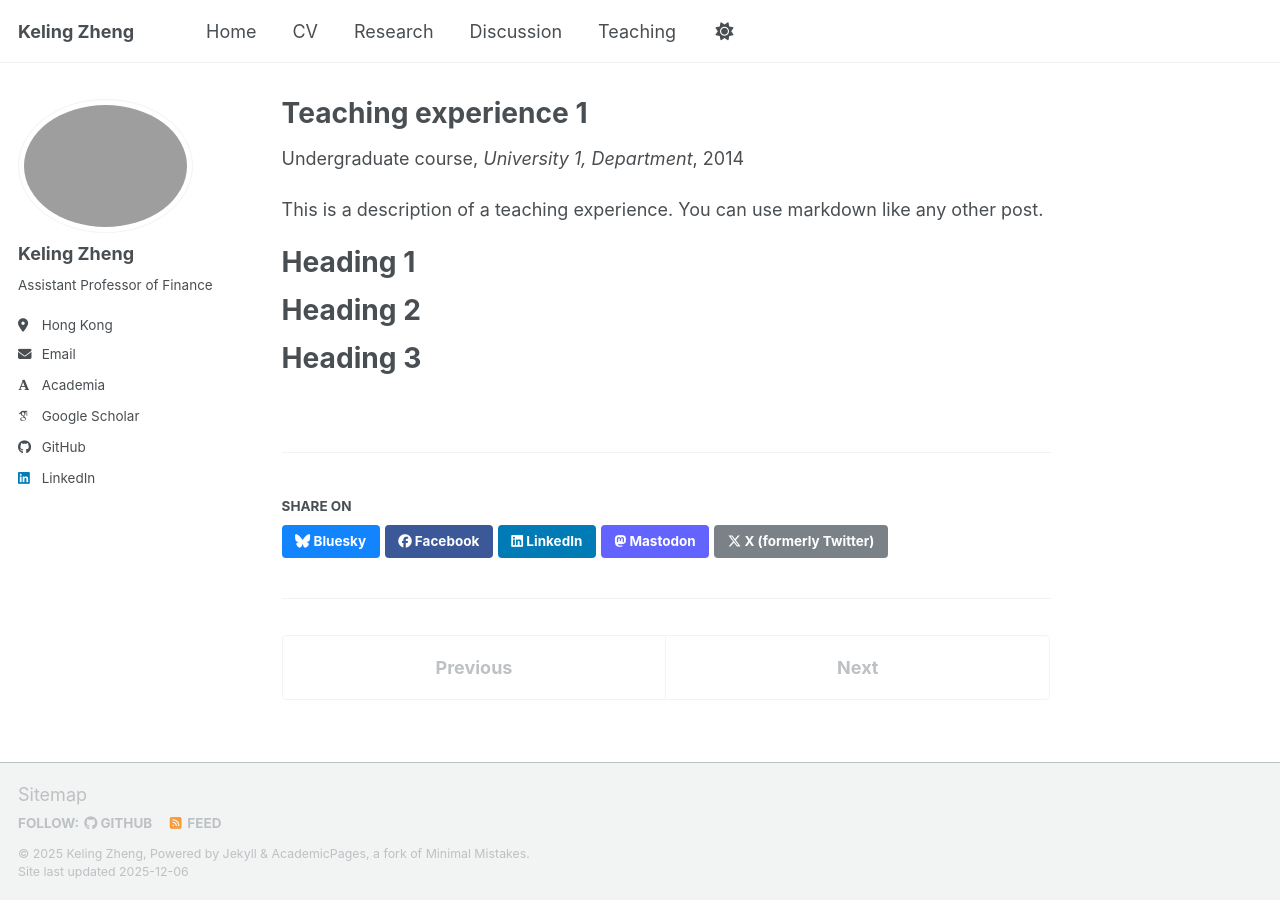
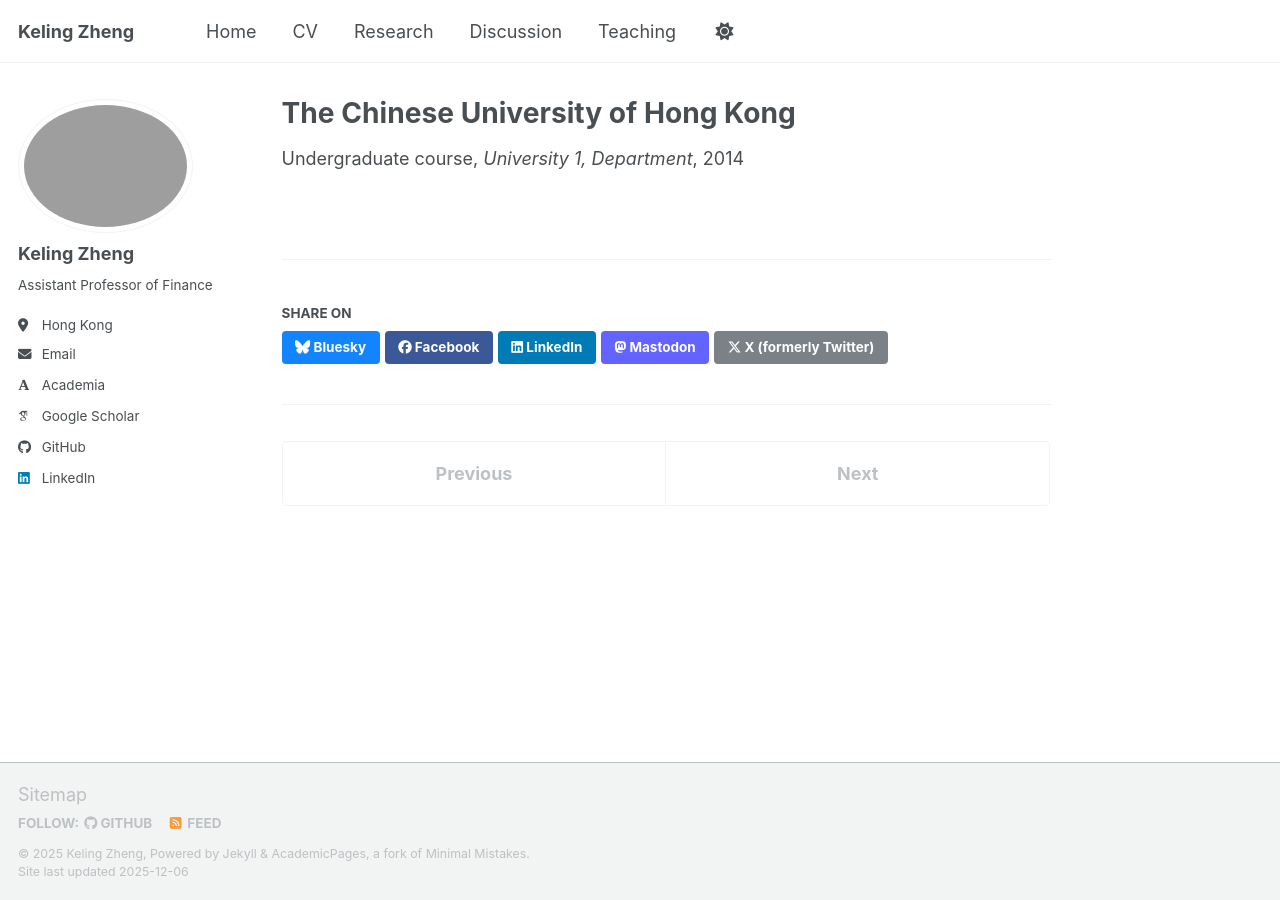
Before and after one commit to Keling-Zheng/Keling-Zheng.github.io, a Jekyll site: the page built from _teaching/2014-spring-teaching-1.md, in a window 1280 px wide. Built offline with Jekyll 4.4.1, drawn with Linux system fonts in a browser that asks for light colours; some web fonts are replaced; a script bundle is joined from its source files by our own code; library files that are not in the unit come from our copies.

Commit message:
Update 2014-spring-teaching-1.md

```diff
--- a/_teaching/2014-spring-teaching-1.md
+++ b/_teaching/2014-spring-teaching-1.md
@@ -1,5 +1,5 @@
 ---
-title: "Teaching experience 1"
+title: "The Chinese University of Hong Kong"
 collection: teaching
 type: "Undergraduate course"
 permalink: /teaching/2014-spring-teaching-1
@@ -7,14 +7,3 @@
 date: 2014-01-01
 location: "City, Country"
 ---
-
-This is a description of a teaching experience. You can use markdown like any other post.
-
-Heading 1
-======
-
-Heading 2
-======
-
-Heading 3
-======
```
